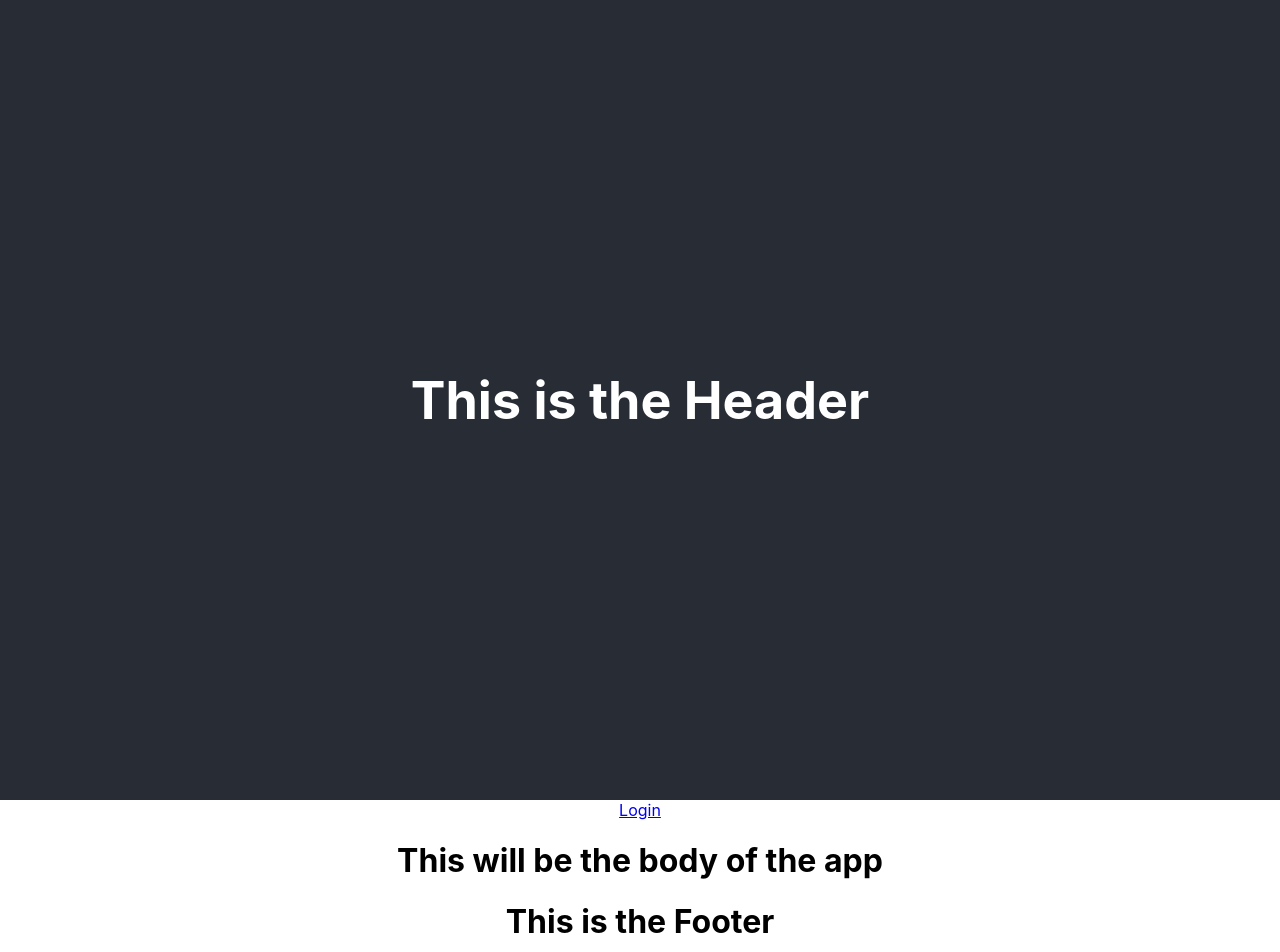
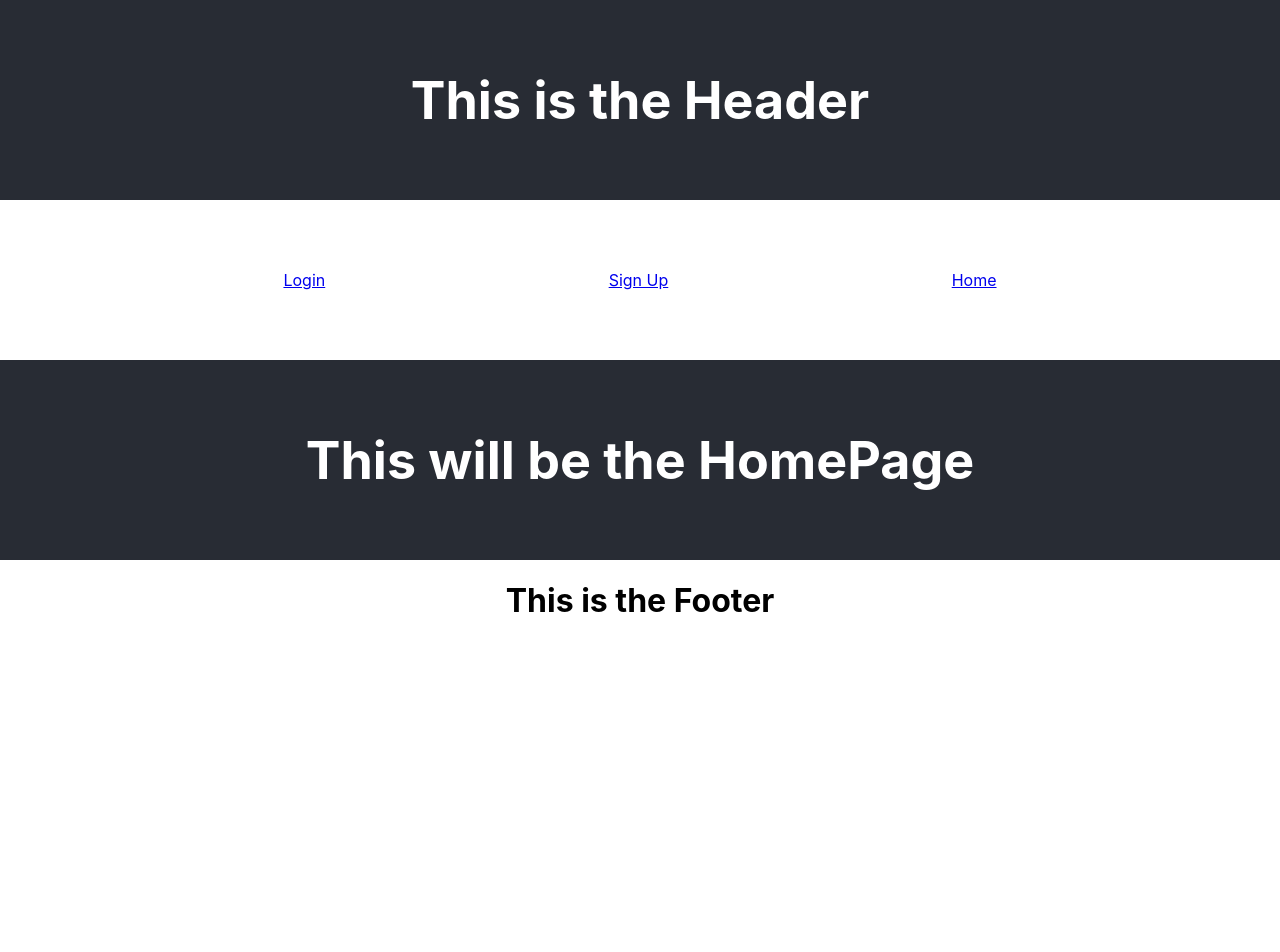
Before and after one commit to Zeitel42/Setlist, a React (Create React App) app: page /#/HomePage in a window 1280 px wide. Shown: the top 952 px of the page. After the commit the page ends 800 px from the top, so only its background shows below. Built offline with nearby package versions, Linux system fonts and the light colour scheme.

Commit message:
added HomePage and SignUp components with Navigation - functional

```diff
--- a/src/App.js
+++ b/src/App.js
@@ -3,20 +3,18 @@ import { Routes, Route } from "react-router-dom";
 import Login from "./components/Login";
 import Header from "./components/Header";
 import Footer from "./components/Footer";
+import HomePage from "./components/HomePage";
+import SignUp from "./components/SignUp";
 
 function App() {
   return (
     <div className="App">
       <Header />
       <Routes>
-        {/* <Route path="/" element={<App />} /> */}
+        <Route path="/HomePage" element={<HomePage />} />
         <Route path="/Login" element={<Login />} />
+        <Route path="/SignUp" element={<SignUp />} />
       </Routes>
-      <main>
-        <header className="App-body">
-          <h1>This will be the body of the app</h1>
-        </header>
-      </main>
       <Footer />
     </div>
   );
--- a/src/components/Footer/index.js
+++ b/src/components/Footer/index.js
@@ -1,7 +1,8 @@
 import React from "react";
+import "../../style/index.css";
 
 const Footer = () => {
-  return <h1>This is the Footer</h1>;
+  return <h1 className="footer">This is the Footer</h1>;
 };
 
 export default Footer;
--- /dev/null
+++ b/src/components/HomePage/index.js
@@ -0,0 +1,17 @@
+import React from "react";
+import { Link } from "react-router-dom";
+import App from "../../App";
+import Login from "../Login";
+import SignUp from "../SignUp";
+
+function HomePage() {
+  return (
+    <div className="home-page">
+      <header className="App-header">
+        <h1>This will be the HomePage</h1>
+      </header>
+    </div>
+  );
+}
+
+export default HomePage;
--- a/src/components/Login.js
+++ b/src/components/Login/index.js
@@ -1,11 +1,9 @@
 import React from "react";
 import { Link } from "react-router-dom";
-import App from "../App";
+import App from "../../App";
 function Login() {
   return (
     <div className="login">
-      <Link to="/App">Home</Link>
-
       <header className="App-header">
         <h1>This will be the login page</h1>
       </header>
--- a/src/components/Nav/index.js
+++ b/src/components/Nav/index.js
@@ -6,7 +6,11 @@ import App from "../../App";
 const Nav = () => {
   return (
     <div>
-      <Link to="/Login">Login</Link>
+      <div className="NavBar">
+        <Link to="/Login">Login</Link>
+        <Link to="/SignUp">Sign Up</Link>
+        <Link to="/HomePage">Home</Link>
+      </div>
     </div>
   );
 };
--- /dev/null
+++ b/src/components/SignUp/index.js
@@ -0,0 +1,15 @@
+import React from "react";
+import { Link } from "react-router-dom";
+import App from "../../App";
+
+function SignUp() {
+  return (
+    <div className="sign-up">
+      <header className="App-header">
+        <h1>This will be the Sign Up page</h1>
+      </header>
+    </div>
+  );
+}
+
+export default SignUp;
--- a/src/style/App.css
+++ b/src/style/App.css
@@ -2,9 +2,12 @@
   text-align: center;
 }
 
-.App-logo {
-  height: 40vmin;
+.App-body {
+  height: 60vmin;
   pointer-events: none;
+  display: flex;
+  align-items: center;
+  justify-content: center;
 }
 
 @media (prefers-reduced-motion: no-preference) {
@@ -15,7 +18,7 @@
 
 .App-header {
   background-color: #282c34;
-  min-height: 100vh;
+  min-height: 25vh;
   display: flex;
   flex-direction: column;
   align-items: center;
@@ -24,6 +27,13 @@
   color: white;
 }
 
+.NavBar {
+  height: 20vmin;
+  display: flex;
+  align-items: center;
+  justify-content: flex-end;
+  justify-content: space-evenly
+}
 .App-link {
   color: #61dafb;
 }
```
